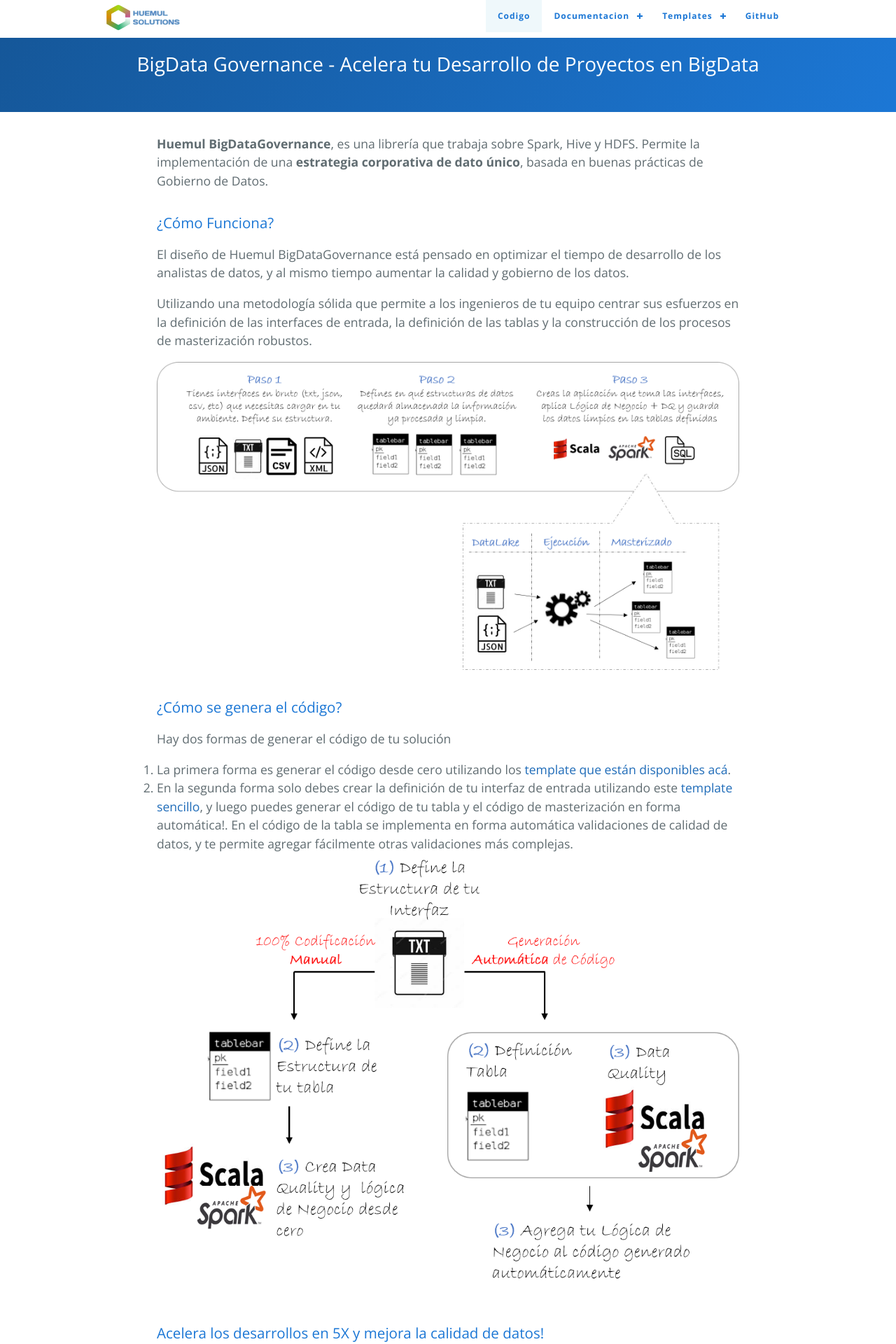
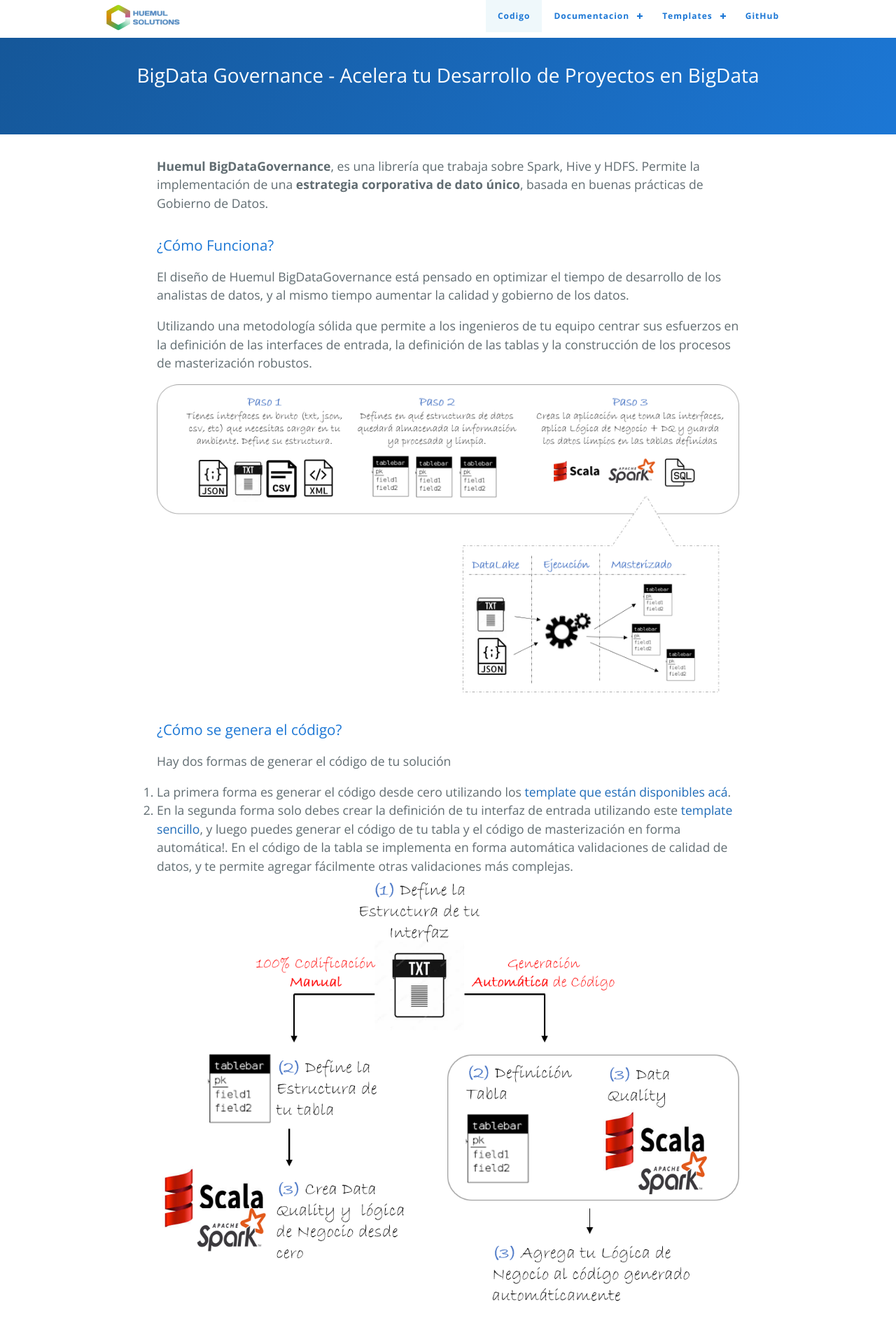
Before and after one commit to Blashhm/blashhm.github.io, a Jekyll site: the page built from index.md, in a window 1280 px wide. Shown: the top 1920 px of the page at 70% size. Built offline with Jekyll 4.4.1, drawn with Linux system fonts in a browser that asks for light colours.

Commit message:
Update jekyll-theme-cayman.scss

```diff
--- a/_sass/jekyll-theme-cayman.scss
+++ b/_sass/jekyll-theme-cayman.scss
@@ -122,7 +122,7 @@ a {
   background-image: linear-gradient(120deg, $header-bg-color-secondary, $header-bg-color);
 
   @include large {
-    padding: 1rem 6rem;
+    padding: 2rem 6rem;
   }
 
   @include medium {
```
